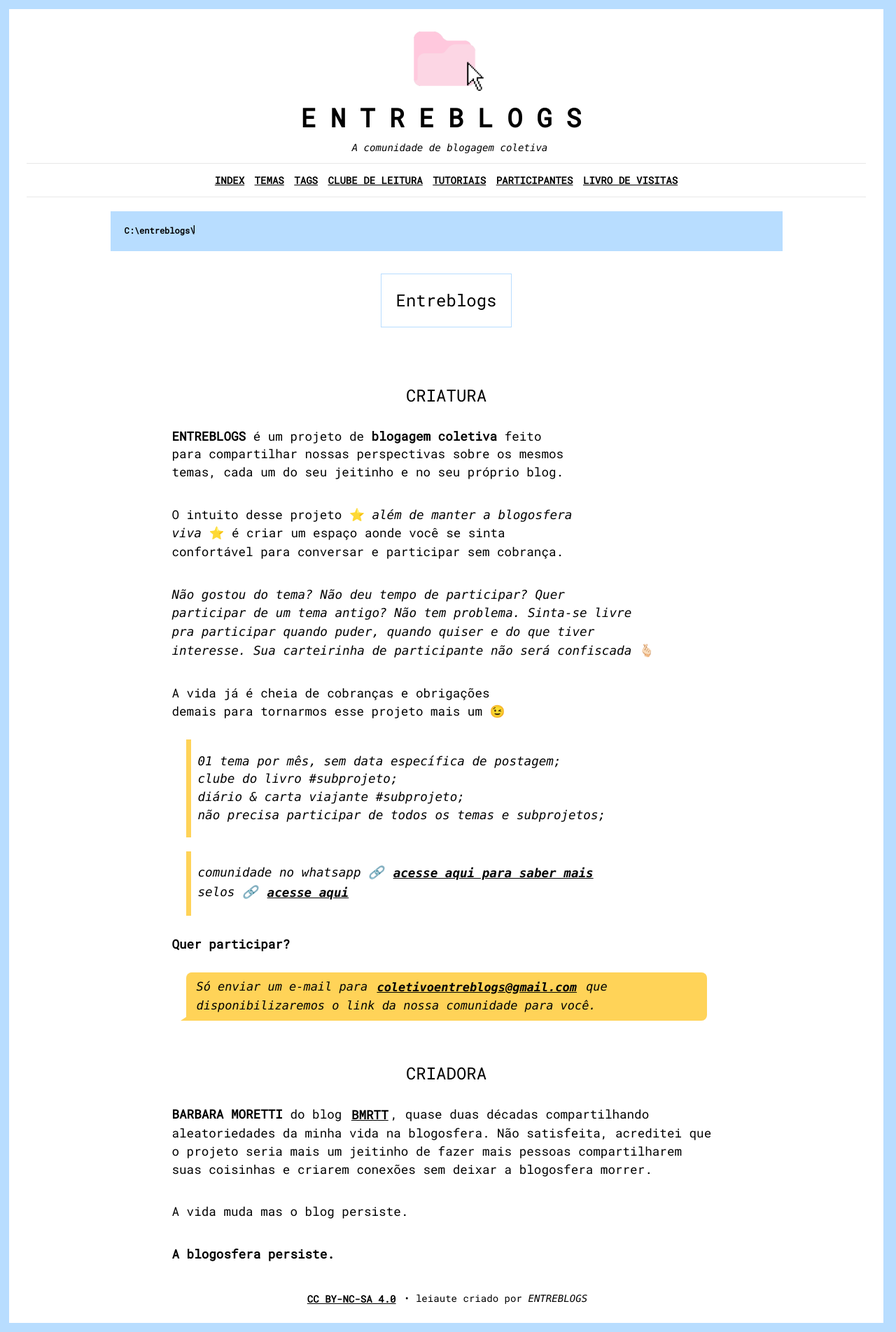
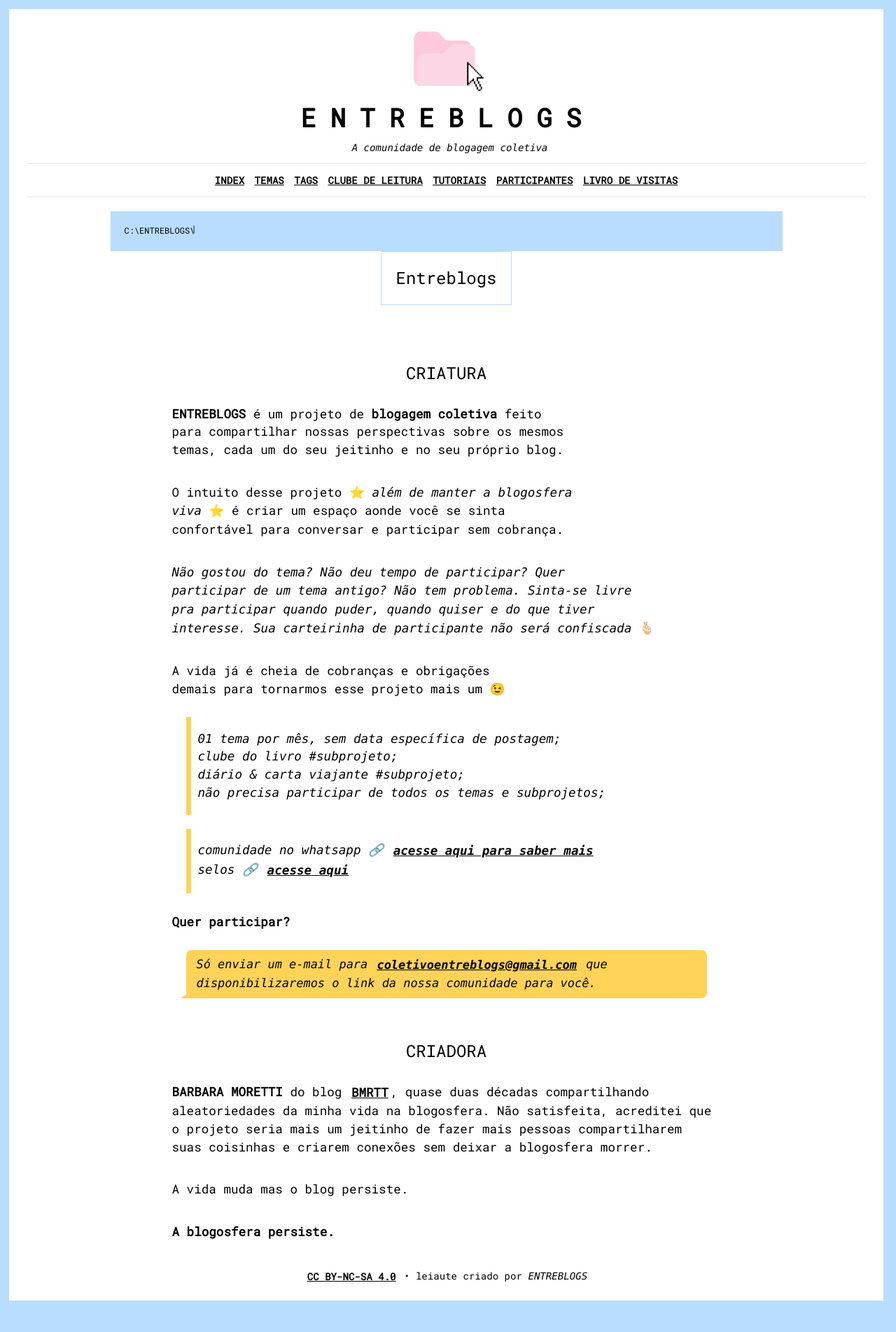
Before and after one commit to bamoretti/entreblogs, a Jekyll site: the page built from index.md, in a window 1280 px wide. Shown: the whole page at 70% size. Built offline with Jekyll 4.4.1, drawn with Linux system fonts in a browser that asks for light colours; comment, search, counter and statistics services are not loaded; after the commit the page ends 1872 px from its top, so only the background shows below that.

Commit message:
alterações títulos

```diff
--- a/assets/styles.css
+++ b/assets/styles.css
@@ -110,7 +110,8 @@
  max-width: 60rem;
  padding: 20px;
  font-family: var(--fonte-geral);
- font-weight: bold;
+ font-weight: none;
+ text-transform: uppercase;
  font-size: 12px;
  line-height: 1.3;
  text-align: left;
@@ -158,7 +159,7 @@
 .titulo-pagina{
  display: block;
  border: 1px solid var(--cor-moldura);
- margin: 0rem auto 2rem auto;
+ margin: -32px auto 2rem auto;
  max-width: 60rem;
  padding: 20px;
  font-size: 24px;
```
